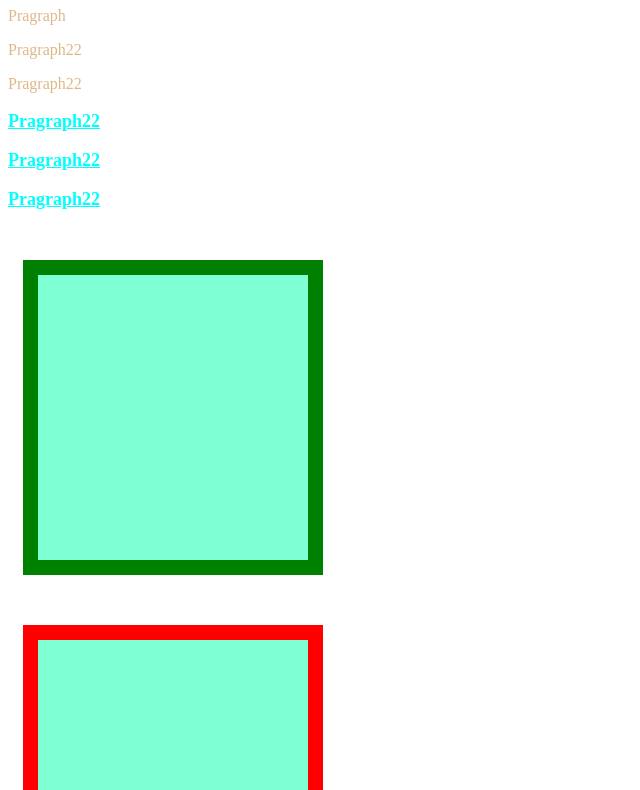
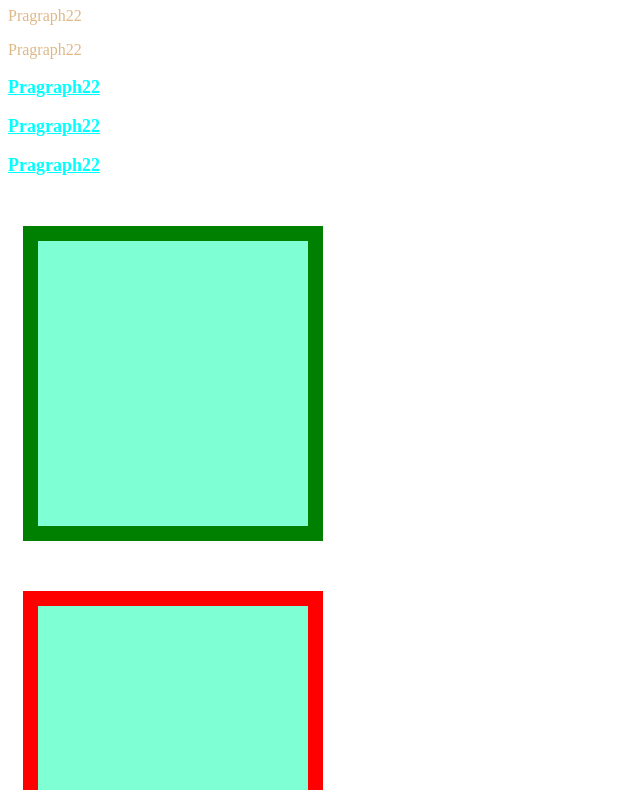
Before and after one commit to srimani282/basiccssspecificity, a plain HTML site: page index.html in a window 1280 px wide. Shown: the part 135-925 px from the top of the page, without its empty margins (0-640 px from the left). Drawn offline with Linux system fonts and the light colour scheme.

Commit message:
small change

```diff
--- a/index.html
+++ b/index.html
@@ -26,8 +26,6 @@
     </span>
     <h1>This is heading 1</h1>
 
-    <p class="para1">Pragraph</p>
-
     <p class="para1">Pragraph22</p>
 
     <p class="para1">Pragraph22</p>
```
